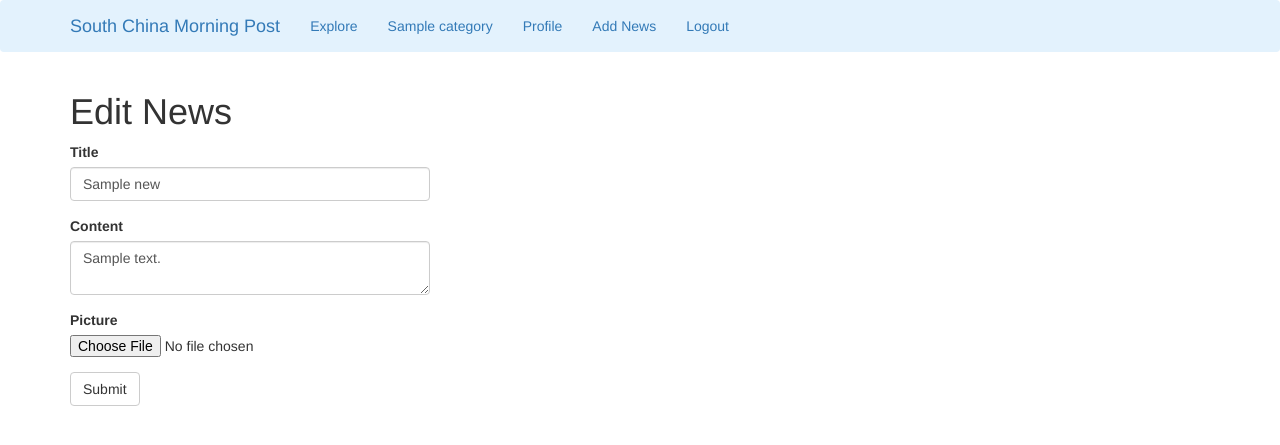
After one commit to AlanChau132/EA, a Flask app: page /edit_news/1 in a window 1280 px wide. The commit adds this page. Shown: the top 445 px of the page. Run offline with Flask 3, Linux system fonts and the light colour scheme; a user stored in the database is signed in; tables that the repository leaves empty hold one stand-in row (values such as "Sample post"); some libraries are stand-ins or nearby versions.

Commit message:
add admin(can edit and add news)

```diff
--- a/app/forms.py
+++ b/app/forms.py
@@ -1,8 +1,9 @@
 from flask_wtf import FlaskForm
-from wtforms import StringField, PasswordField, BooleanField, SubmitField, \
+from wtforms import StringField, PasswordField, BooleanField, SubmitField,  \
     TextAreaField
 from wtforms.validators import ValidationError, DataRequired, Email, EqualTo, \
     Length
+from flask_wtf.file import FileField, FileAllowed, FileRequired
 from flask_babel import _, lazy_gettext as _l
 from app.models import User
 
@@ -67,6 +68,13 @@ class EditProfileForm(FlaskForm):
 class PostForm(FlaskForm):
     post = TextAreaField(_l('Say something'), validators=[DataRequired()])
     submit = SubmitField(_l('Submit'))
+
 class CommentForm(FlaskForm):
     content = TextAreaField('Content', validators=[DataRequired()])
     submit = SubmitField('Submit')
+
+class NewsForm(FlaskForm):
+    title = StringField('Title', validators=[DataRequired()])
+    content = TextAreaField('Content', validators=[DataRequired()])
+    picture = FileField('Picture', validators=[FileAllowed(['jpg', 'png']), FileRequired()])
+    submit = SubmitField('Submit')
--- a/app/models.py
+++ b/app/models.py
@@ -24,6 +24,7 @@ class User(UserMixin, db.Model):
     password_hash = db.Column(db.String(128))
     posts = db.relationship('Post', backref='author', lazy='dynamic')
     comments = db.relationship('Comment', backref='comment_author', lazy='dynamic', cascade="all, delete-orphan")
+    is_admin = db.Column(db.Boolean, default=False)
     about_me = db.Column(db.String(140))
     last_seen = db.Column(db.DateTime, default=datetime.utcnow)
     followed = db.relationship(
--- a/app/routes.py
+++ b/app/routes.py
@@ -2,12 +2,14 @@ from datetime import datetime
 from flask import render_template, flash, redirect, url_for, request, g ,abort
 from flask_login import login_user, logout_user, current_user, login_required
 from werkzeug.urls import url_parse
+from werkzeug.utils import secure_filename
 from flask_babel import _, get_locale
 from app import app, db
 from app.forms import LoginForm, RegistrationForm, EditProfileForm, PostForm, \
-    ResetPasswordRequestForm, ResetPasswordForm, CommentForm
+    ResetPasswordRequestForm, ResetPasswordForm, CommentForm, NewsForm
 from app.models import User, Post ,News, Picture, Comment, Category
 from app.email import send_password_reset_email
+import os
 
 
 
@@ -239,3 +241,125 @@ def category(category_id):
     category = Category.query.get_or_404(category_id)
     news = News.query.filter_by(category=category).all()
     return render_template('category.html.j2', news=news, category=category)
+
+@app.route('/add_news', methods=['GET', 'POST'])
+@login_required
+def add_news():
+    if not current_user.is_admin:
+        abort(403)
+    form = NewsForm()
+    if form.validate_on_submit():
+        news = News(title=form.title.data, content=form.content.data)
+        db.session.add(news)
+        db.session.commit()
+        if 'picture' in request.files:
+            file = request.files['picture']
+            if file and allowed_file(file.filename):
+                filename = secure_filename(file.filename)
+                file.save(os.path.join(app.config['UPLOAD_FOLDER'], filename))
+                picture = Picture(filename=filename, news_id=news.id)  # now news.id is available
+                db.session.add(picture)
+                db.session.commit()
+        flash('The news has been added.')
+        return redirect(url_for('index'))
+    return render_template('add_news.html.j2', form=form)
+
+@app.route('/remove_news/<int:news_id>', methods=['POST'])
+@login_required
+def remove_news(news_id):
+    if not current_user.is_admin:
+        abort(403)
+    news = News.query.get_or_404(news_id)
+    db.session.delete(news)
+    db.session.commit()
+    flash('The news has been removed.')
+    return redirect(url_for('index'))
+
+@app.route('/edit_news/<int:news_id>', methods=['GET', 'POST'])
+@login_required
+def edit_news(news_id):
+    if not current_user.is_admin:
+        abort(403)
+    news = News.query.get_or_404(news_id)
+    form = NewsForm(obj=news)
+    if form.validate_on_submit():
+        news.title = form.title.data
+        news.content = form.content.data
+        if 'picture' in request.files:
+            file = request.files['picture']
+        if file and allowed_file(file.filename):
+            filename = secure_filename(file.filename)
+            file.save(os.path.join(app.config['UPLOAD_FOLDER'], filename))
+            if news.pictures:
+                for picture in news.pictures:
+                    os.remove(os.path.join(app.config['UPLOAD_FOLDER'], picture.filename))
+                    picture.filename = filename
+            else:
+                picture = Picture(filename=filename, news_id=news.id)
+                db.session.add(picture)
+        db.session.commit()
+        flash('The news has been updated.')
+        return redirect(url_for('news_detail', news_id=news.id))
+    return render_template('edit_news.html.j2', form=form, news_item=news)
+
+
+def allowed_file(filename):
+        ALLOWED_EXTENSIONS = {'png', 'jpg', 'jpeg', 'gif'}
+        return '.' in filename and \
+               filename.rsplit('.', 1)[1].lower() in ALLOWED_EXTENSIONS
+
+@app.route('/upload_picture', methods=['POST'])
+@login_required
+def upload_picture():
+
+    if not current_user.is_admin:
+        abort(403)
+    if 'file' not in request.files:
+        flash('No file part')
+        return redirect(request.url)
+    file = request.files['file']
+    if file.filename == '':
+        flash('No selected file')
+        return redirect(request.url)
+    if file and allowed_file(file.filename):
+        filename = secure_filename(file.filename)
+        file.save(os.path.join(app.config['UPLOAD_FOLDER'], filename))
+        picture = Picture(filename=filename)
+        db.session.add(picture)
+        db.session.commit()
+        flash('The picture has been uploaded.')
+        return redirect(url_for('index'))
+
+@app.route('/delete_picture/<int:picture_id>', methods=['POST'])
+@login_required
+def delete_picture(picture_id):
+    if not current_user.is_admin:
+        abort(403)
+    picture = Picture.query.get_or_404(picture_id)
+    os.remove(os.path.join(app.config['UPLOAD_FOLDER'], picture.filename))
+    db.session.delete(picture)
+    db.session.commit()
+    flash('The picture has been deleted.')
+    return redirect(url_for('index'))
+
+@app.route('/change_picture/<int:picture_id>', methods=['POST'])
+@login_required
+def change_picture(picture_id):
+    if not current_user.is_admin:
+        abort(403)
+    picture = Picture.query.get_or_404(picture_id)
+    if 'file' not in request.files:
+        flash('No file part')
+        return redirect(request.url)
+    file = request.files['file']
+    if file.filename == '':
+        flash('No selected file')
+        return redirect(request.url)
+    if file and allowed_file(file.filename):
+        os.remove(os.path.join(app.config['UPLOAD_FOLDER'], picture.filename))
+        filename = secure_filename(file.filename)
+        file.save(os.path.join(app.config['UPLOAD_FOLDER'], filename))
+        picture.filename = filename
+        db.session.commit()
+        flash('The picture has been changed.')
+        return redirect(url_for('index'))
--- a/app/templates/base.html.j2
+++ b/app/templates/base.html.j2
@@ -42,6 +42,11 @@
                     <a href="{{ url_for('logout') }}">{{ _('Logout') }}</a>
                 </li>
                 {% endif %}
+                {% if current_user.is_admin %}
+                <li>
+                    <a href="{{ url_for('add_news') }}">Add News</a>
+                </li>
+                {% endif %}
             </ul>
         </div>
     </div>
--- /dev/null
+++ b/app/templates/edit_news.html.j2
@@ -0,0 +1,10 @@
+{% extends "base.html.j2" %}
+{% import 'bootstrap/wtf.html' as wtf %}
+{% block app_content %}
+<h1>Edit News</h1>
+<div class="row">
+    <div class="col-md-4">
+        {{ wtf.quick_form(form) }}
+    </div>
+</div>
+{% endblock %}
--- a/app/templates/news_detail.html.j2
+++ b/app/templates/news_detail.html.j2
@@ -2,6 +2,9 @@
 {% block app_content %}
 <h1>{{ news_item.title }}</h1>
 <p>{{ news_item.content }}</p>
+{% if current_user.is_admin %}
+    <a href="{{ url_for('edit_news', news_id=news_item.id) }}" class="btn btn-default">Edit</a>
+{% endif %}
 {% for picture in pictures %}
 <img src="{{ url_for('static', filename=picture.filename) }}" alt="{{ picture.description }}">
 {% endfor %}
--- a/config.py
+++ b/config.py
@@ -13,6 +13,7 @@ class Config(object):
     MAIL_USE_TLS = os.environ.get('MAIL_USE_TLS') is not None
     MAIL_USERNAME = os.environ.get('MAIL_USERNAME')
     MAIL_PASSWORD = os.environ.get('MAIL_PASSWORD')
+    UPLOAD_FOLDER = 'app/static'
     ADMINS = ['cywong@example.com']
     POSTS_PER_PAGE = 3
     LANGUAGES = ['en', 'es', 'zh']
```
Also changed, not shown: app/templates/add_news.html.j2 (added, +10 -0 lines), test_data.py (+6 -1 lines), app/static/ea_pic1.jpg (added).
